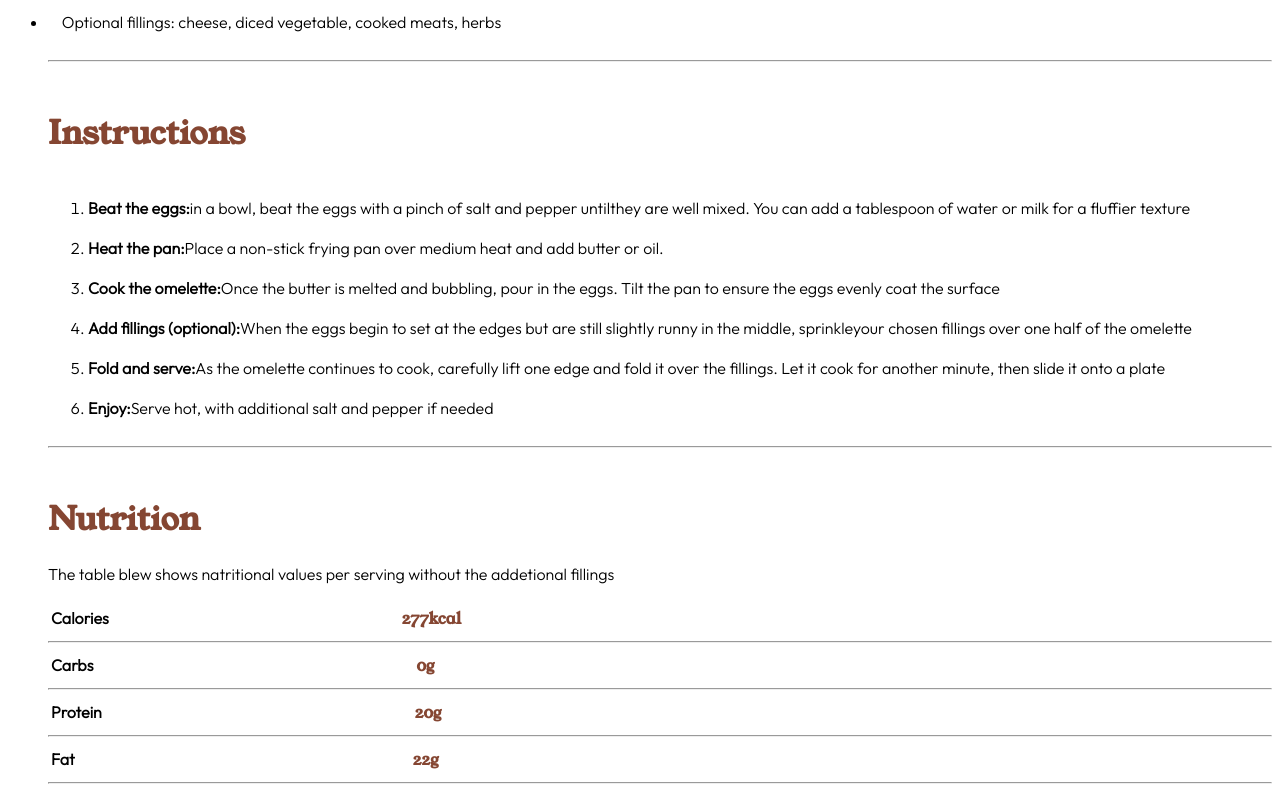
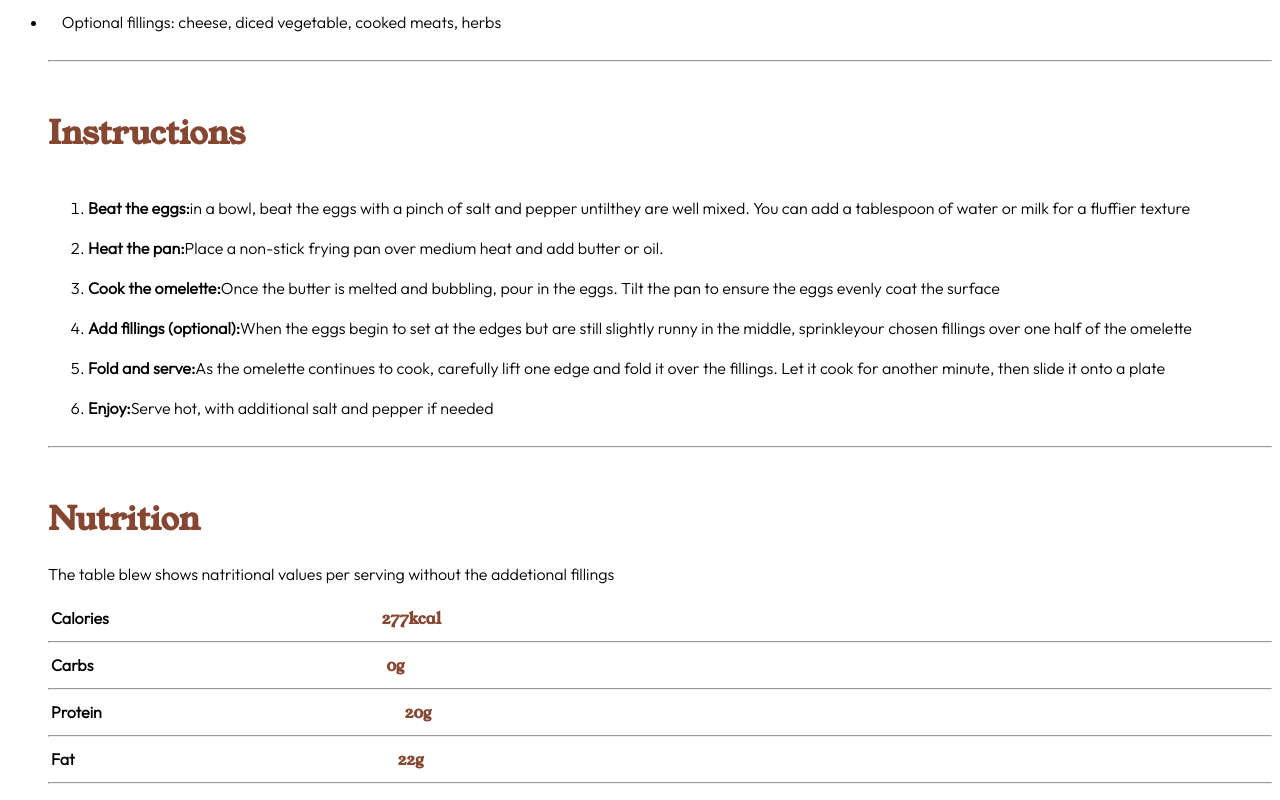
Before and after one commit to unshreif/recipe, a plain HTML site: page index.html in a window 1280 px wide. Shown: the part 1134-1934 px from the top of the page. Drawn offline with Linux system fonts and the light colour scheme.

Commit message:
index.html

```diff
--- a/index.html
+++ b/index.html
@@ -97,19 +97,19 @@
 <br>
 <br>
 <table>
-    <th>Calories</th>  <th style="color: hsl(14, 45%, 36%);padding-left: 290px;font-family: youngserif;">277kcal</th>
+    <th>Calories</th>  <th style="color: hsl(14, 45%, 36%);padding-left: 270px;font-family: youngserif;">277kcal</th>
 </table>
 <hr>
 <table>
-    <th>Carbs</th> <th style="color: hsl(14, 45%, 36%);padding-left:320px;font-family: youngserif;">0g</th>
+    <th>Carbs</th> <th style="color: hsl(14, 45%, 36%);padding-left:290px;font-family: youngserif;">0g</th>
 </table>
 <hr>
 <table>
-    <th>Protein</th> <th style="color: hsl(14, 45%, 36%);padding-left: 310px;font-family: youngserif;">20g</th>
+    <th>Protein</th> <th style="color: hsl(14, 45%, 36%);padding-left: 300px;font-family: youngserif;">20g</th>
 </table>
 <hr>
 <table>
-    <th>Fat</th> <th style="color: hsl(14, 45%, 36%);padding-left: 335px;font-family: youngserif;">22g</th>
+    <th>Fat</th> <th style="color: hsl(14, 45%, 36%);padding-left: 320px;font-family: youngserif;">22g</th>
 </table>
 <hr>
 </body>
```
